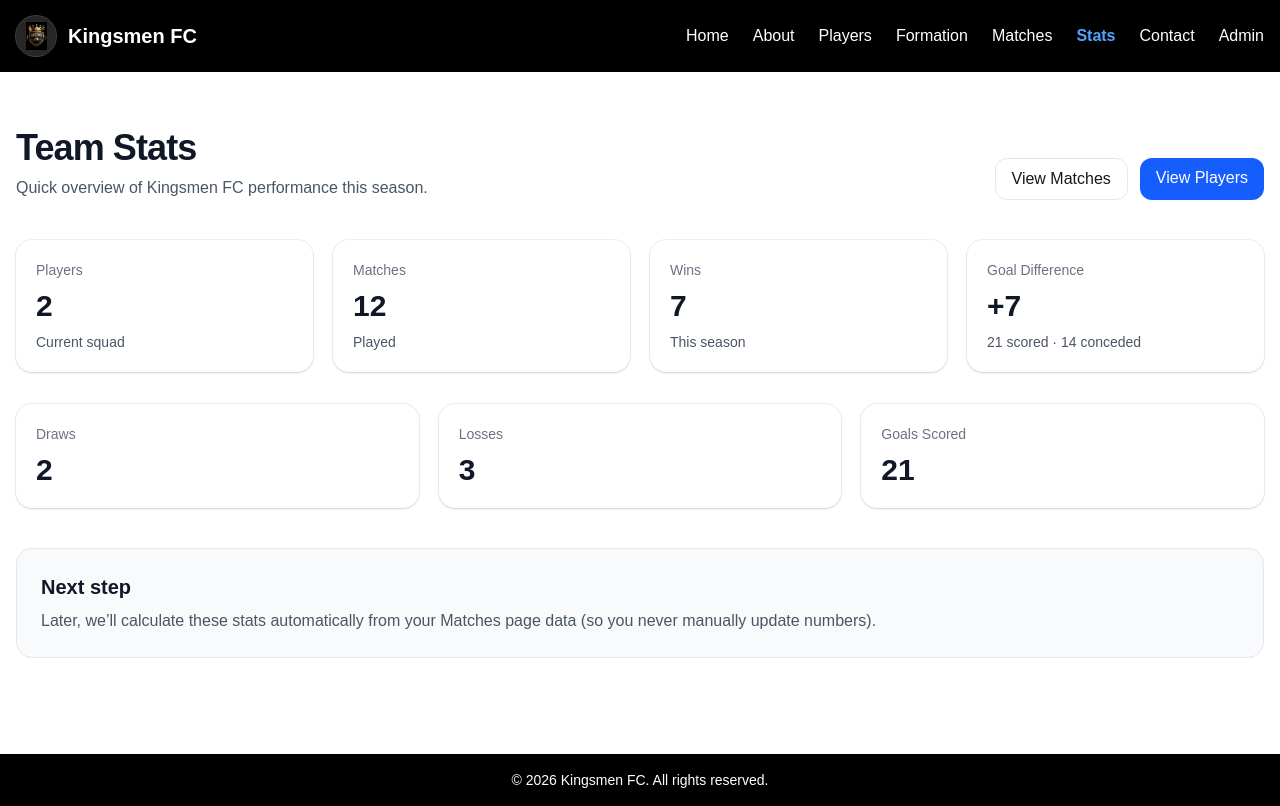
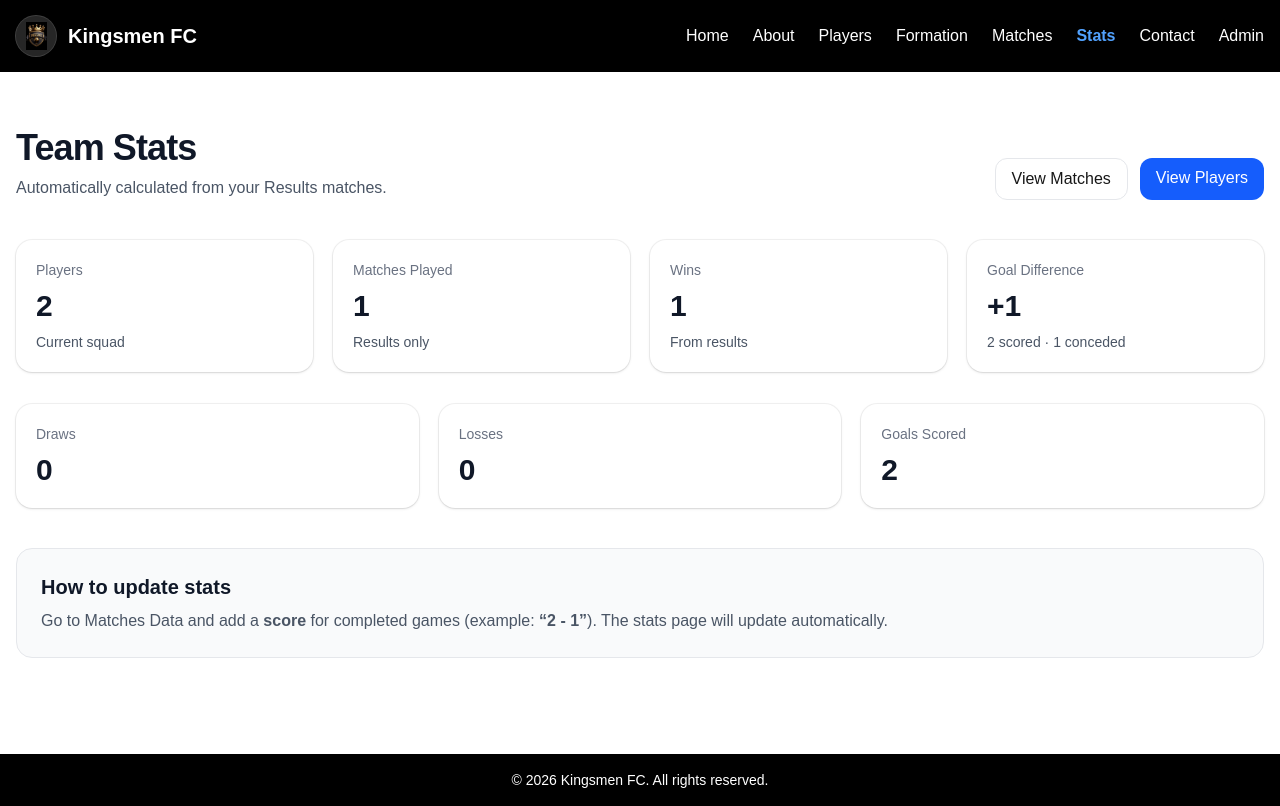
Before and after one commit to johnnybarney/kingsmen-fc, a Next.js app: page /stats in a window 1280 px wide. Built offline with nearby package versions, Linux system fonts and the light colour scheme.

Commit message:
update stats player

```diff
--- a/app/stats/page.tsx
+++ b/app/stats/page.tsx
@@ -1,14 +1,6 @@
 import Link from "next/link";
 import { players } from "../players/playersData";
-
-type TeamStats = {
-  matchesPlayed: number;
-  wins: number;
-  draws: number;
-  losses: number;
-  goalsFor: number;
-  goalsAgainst: number;
-};
+import { matches } from "../matches/matchesData";
 
 function StatCard({
   label,
@@ -28,18 +20,46 @@ function StatCard({
   );
 }
 
+function parseScore(score: string): { gf: number; ga: number } | null {
+  // Supports: "2-1", "2 - 1", "2:1"
+  const cleaned = score.replace(/\s+/g, "");
+  const parts = cleaned.split(/[-:]/);
+
+  if (parts.length !== 2) return null;
+
+  const gf = Number(parts[0]);
+  const ga = Number(parts[1]);
+
+  if (Number.isNaN(gf) || Number.isNaN(ga)) return null;
+  return { gf, ga };
+}
+
 export default function TeamStatsPage() {
-  // ✅ For now: simple “manual stats” (we’ll connect to matches later)
-  const stats: TeamStats = {
-    matchesPlayed: 12,
-    wins: 7,
-    draws: 2,
-    losses: 3,
-    goalsFor: 21,
-    goalsAgainst: 14,
-  };
+  const results = matches.filter((m) => m.score);
 
-  const goalDifference = stats.goalsFor - stats.goalsAgainst;
+  let played = 0;
+  let wins = 0;
+  let draws = 0;
+  let losses = 0;
+  let goalsFor = 0;
+  let goalsAgainst = 0;
+
+  results.forEach((m) => {
+    if (!m.score) return;
+
+    const parsed = parseScore(m.score);
+    if (!parsed) return;
+
+    played += 1;
+    goalsFor += parsed.gf;
+    goalsAgainst += parsed.ga;
+
+    if (parsed.gf > parsed.ga) wins += 1;
+    else if (parsed.gf === parsed.ga) draws += 1;
+    else losses += 1;
+  });
+
+  const goalDifference = goalsFor - goalsAgainst;
 
   return (
     <section className="max-w-7xl mx-auto px-4 py-14">
@@ -49,7 +69,7 @@ export default function TeamStatsPage() {
             Team Stats
           </h1>
           <p className="mt-2 text-gray-600 max-w-2xl">
-            Quick overview of Kingsmen FC performance this season.
+            Automatically calculated from your Results matches.
           </p>
         </div>
 
@@ -69,30 +89,28 @@ export default function TeamStatsPage() {
         </div>
       </div>
 
-      {/* Top highlight row */}
       <div className="grid grid-cols-2 md:grid-cols-4 gap-5 mb-8">
         <StatCard label="Players" value={players.length} hint="Current squad" />
-        <StatCard label="Matches" value={stats.matchesPlayed} hint="Played" />
-        <StatCard label="Wins" value={stats.wins} hint="This season" />
+        <StatCard label="Matches Played" value={played} hint="Results only" />
+        <StatCard label="Wins" value={wins} hint="From results" />
         <StatCard
           label="Goal Difference"
           value={goalDifference >= 0 ? `+${goalDifference}` : `${goalDifference}`}
-          hint={`${stats.goalsFor} scored · ${stats.goalsAgainst} conceded`}
+          hint={`${goalsFor} scored · ${goalsAgainst} conceded`}
         />
       </div>
 
-      {/* Detailed row */}
       <div className="grid grid-cols-1 md:grid-cols-3 gap-5">
-        <StatCard label="Draws" value={stats.draws} />
-        <StatCard label="Losses" value={stats.losses} />
-        <StatCard label="Goals Scored" value={stats.goalsFor} />
+        <StatCard label="Draws" value={draws} />
+        <StatCard label="Losses" value={losses} />
+        <StatCard label="Goals Scored" value={goalsFor} />
       </div>
 
       <div className="mt-10 rounded-2xl bg-gray-50 border border-gray-200 p-6">
-        <h2 className="text-xl font-bold text-gray-900">Next step</h2>
+        <h2 className="text-xl font-bold text-gray-900">How to update stats</h2>
         <p className="mt-2 text-gray-600">
-          Later, we’ll calculate these stats automatically from your Matches page
-          data (so you never manually update numbers).
+          Go to Matches Data and add a <b>score</b> for completed games (example:
+          <b> “2 - 1”</b>). The stats page will update automatically.
         </p>
       </div>
     </section>
```
